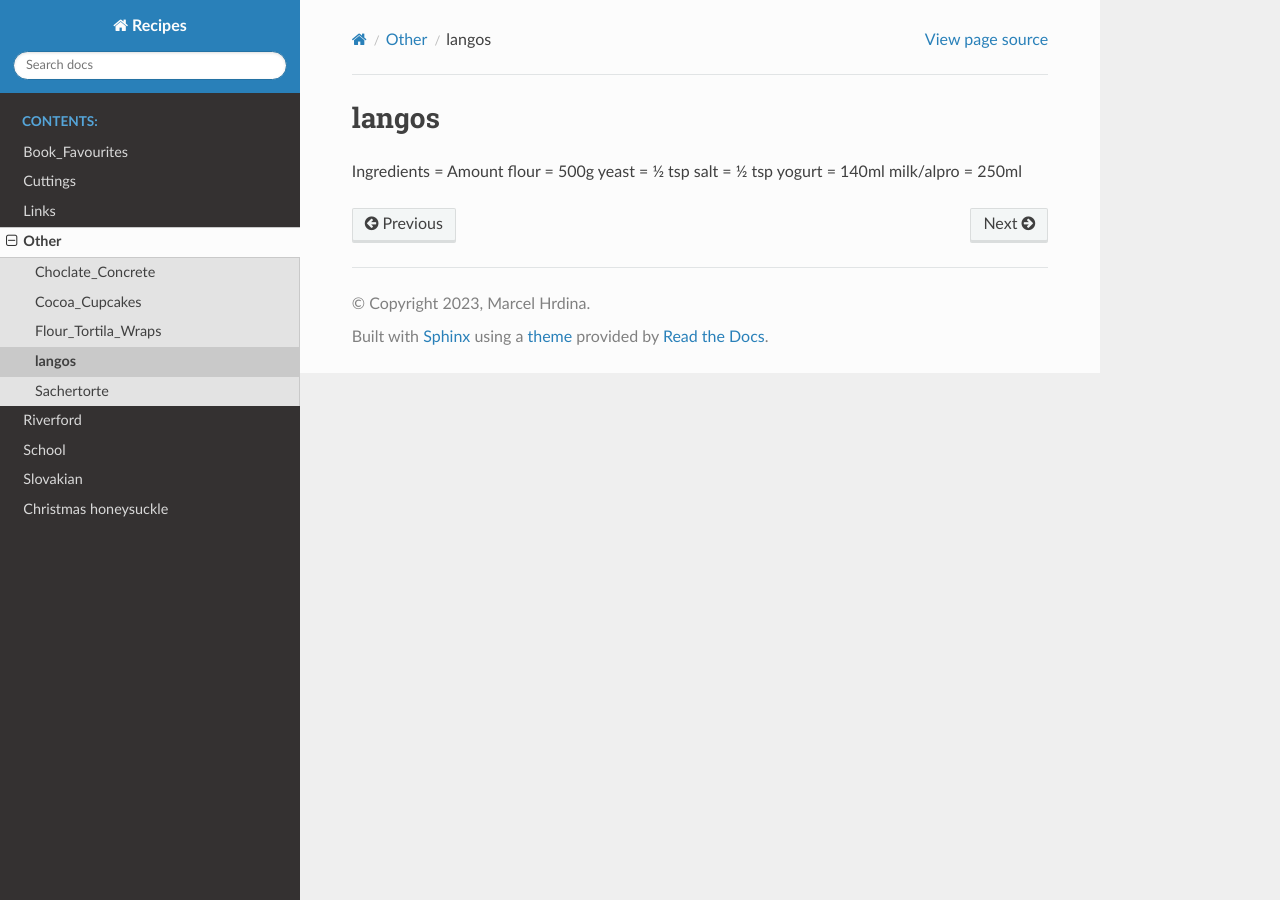
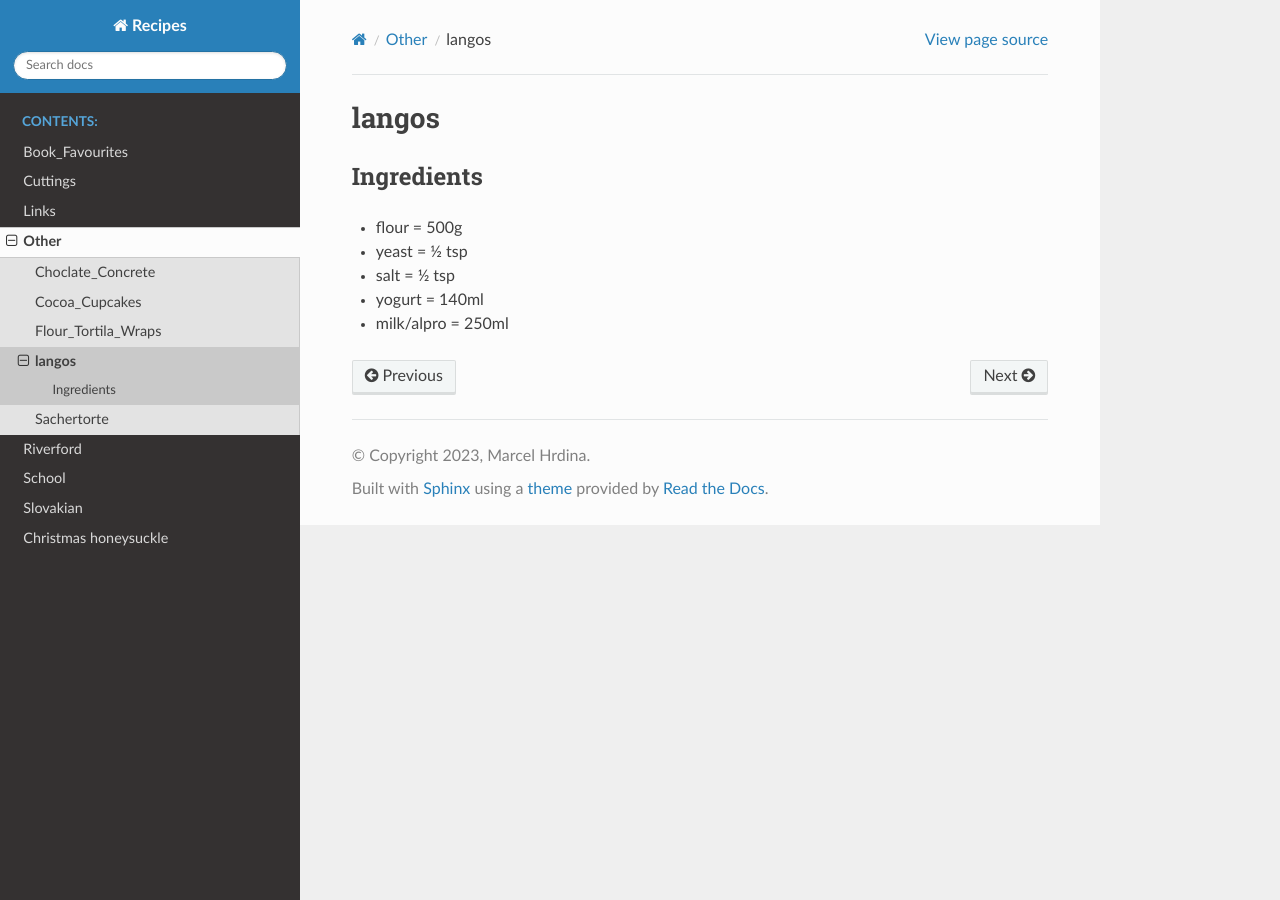
Before and after one commit to hugligit/cooking, a Sphinx documentation site: the page built from source/categories/Other/langos.rst, in a window 1280 px wide. Built offline with Sphinx 7.4.7 and the Read the Docs theme 2.0.0, drawn with Linux system fonts in a browser that asks for light colours.

Commit message:
fixed ingredience subtitle on langos

```diff
--- a/source/categories/Other/langos.rst
+++ b/source/categories/Other/langos.rst
@@ -2,9 +2,11 @@
 langos
 ------
 
-Ingredients   = Amount
-flour         = 500g
-yeast         = ½ tsp
-salt          = ½ tsp
-yogurt        = 140ml
-milk/alpro    = 250ml
+Ingredients
+-----------
+
+* flour         = 500g
+* yeast         = ½ tsp
+* salt          = ½ tsp
+* yogurt        = 140ml
+* milk/alpro    = 250ml
```
